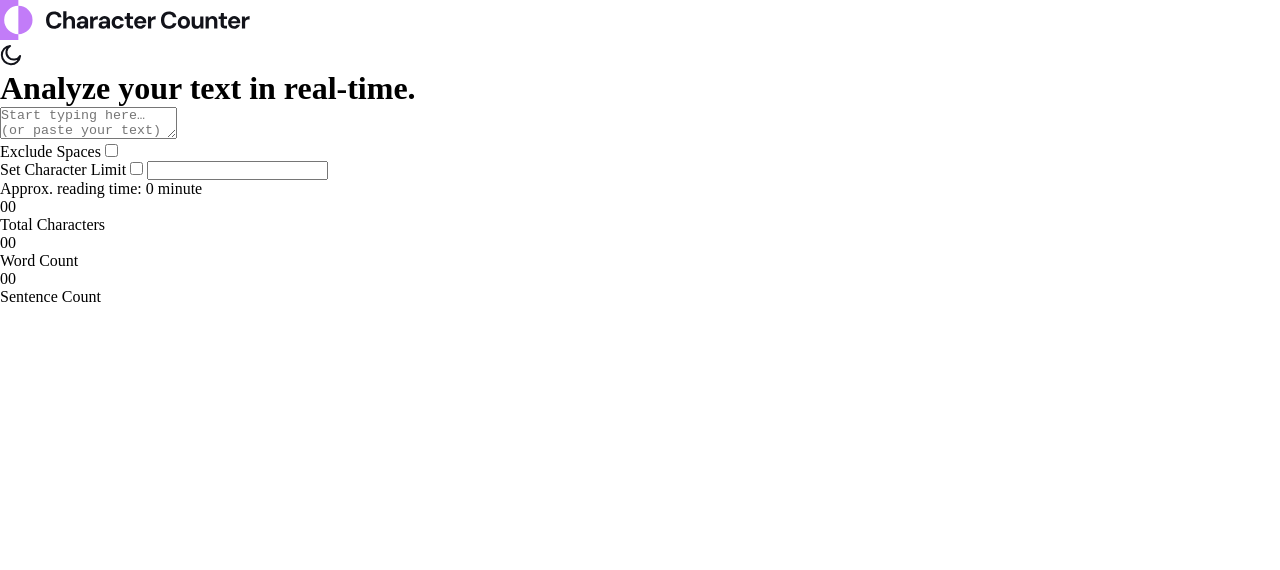
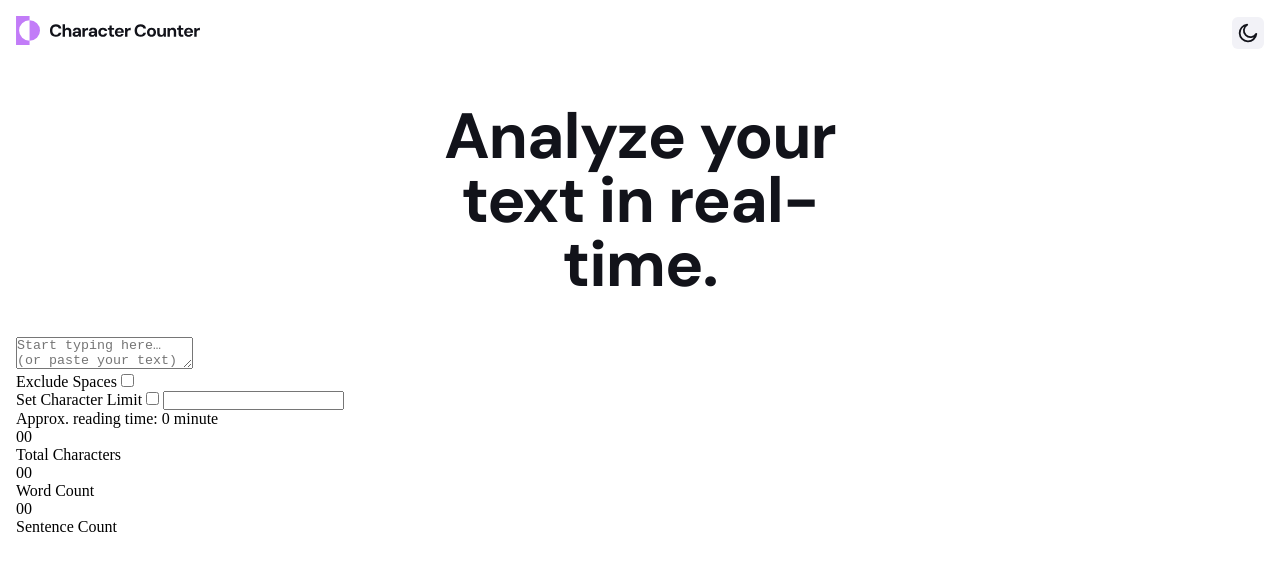
Before and after one commit to NoonPanirSabzi/charachter-counter, a website: page src/index.html in a window 1280 px wide. Drawn offline with Linux system fonts and the light colour scheme.

Commit message:
style: add header style

```diff
--- a/src/index.html
+++ b/src/index.html
@@ -31,7 +31,7 @@
           <img src="./assets/images/icon-moon.svg" alt="ico n moon" />
         </div>
       </div>
-      <h1>Analyze your text in real-time.</h1>
+      <h1 class="text-preset-1">Analyze your text in real-time.</h1>
     </header>
     <main>
       <textarea
--- a/src/style.css
+++ b/src/style.css
@@ -105,3 +105,39 @@
   line-height: var(--line-height-preset-4);
   letter-spacing: var(--letter-spacing-preset-4);
 }
+
+body {
+  padding-inline: var(--spacing-200);
+}
+
+img {
+  inline-size: 100%;
+}
+
+.header {
+  display: flex;
+  justify-content: space-between;
+  align-items: center;
+  padding-block: var(--spacing-200);
+  margin-block-end: var(--spacing-500);
+}
+
+.logo-container {
+  inline-size: 11.5625rem;
+}
+
+.theme-container {
+  inline-size: 2rem;
+  block-size: 2rem;
+  border-radius: 0.375rem;
+  padding: var(--spacing-075);
+  background-color: var(--color-neutral-100);
+}
+
+h1 {
+  max-inline-size: 31.875rem;
+  text-align: center;
+  margin-inline: auto;
+  margin-block-end: var(--spacing-500);
+  color: var(--color-neutral-900);
+}
```
